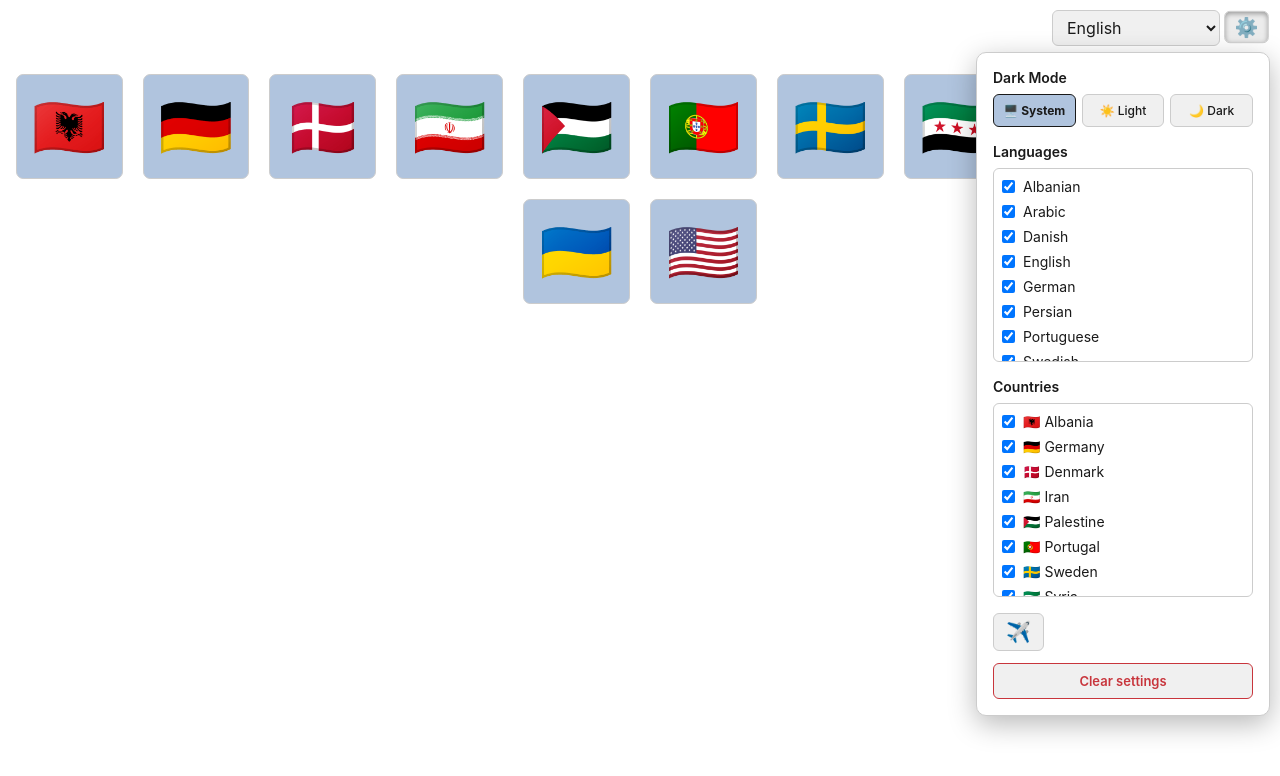
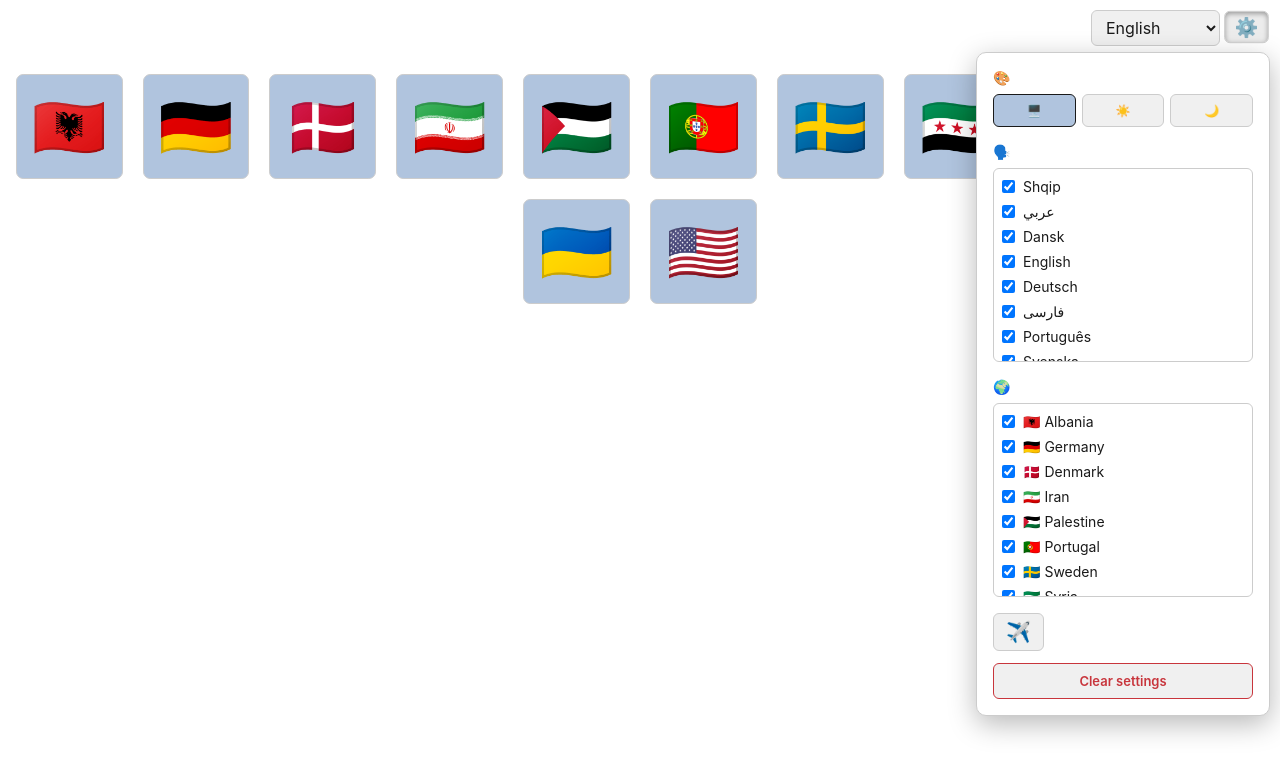
Before and after one commit to amerharb/flags, a React (Vite) app: page / in a window 1280 px wide. Both pictures are taken after a click on the button "⚙️". Shown: the top 776 px of the page. Built offline with nearby package versions, Linux system fonts and the light colour scheme.

Commit message:
- Show each language under its native name, so Arabic becomes عربي,   German becomes Deutsch, and so on - Show the National Anthem option as 🎺

```diff
--- a/src/App.tsx
+++ b/src/App.tsx
@@ -29,17 +29,17 @@ function App() {
 	// everything the build supports (after the beta feature flag)
 	const ALL_COUNTRIES: Country[] = [al, de, dk, ir, ps, pt, se, sy, tn, tr, ua, us].filter(isVisible)
 	const LANGUAGE_DEFS: { code: Language, display: string, beta?: boolean }[] = [
-		{ code: 'sq', display: 'Albanian' },
-		{ code: 'ar', display: 'Arabic' },
-		{ code: 'da', display: 'Danish' },
+		{ code: 'sq', display: 'Shqip' },
+		{ code: 'ar', display: 'عربي' },
+		{ code: 'da', display: 'Dansk' },
 		{ code: 'en', display: 'English' },
-		{ code: 'de', display: 'German' },
-		{ code: 'fa', display: 'Persian' },
-		{ code: 'pt', display: 'Portuguese' },
-		{ code: 'sv', display: 'Swedish' },
-		{ code: 'tr', display: 'Turkish' },
-		{ code: 'uk', display: 'Ukrainian' },
-		{ code: 'xa', display: 'National Anthem' },
+		{ code: 'de', display: 'Deutsch' },
+		{ code: 'fa', display: 'فارسی' },
+		{ code: 'pt', display: 'Português' },
+		{ code: 'sv', display: 'Svenska' },
+		{ code: 'tr', display: 'Türkçe' },
+		{ code: 'uk', display: 'Українська' },
+		{ code: 'xa', display: '🎺' },
 		{ code: 'xt', display: '🎹', beta: true },
 	]
 	const ALL_LANGUAGES = LANGUAGE_DEFS.filter(isVisible)
--- a/src/SettingsPanel.tsx
+++ b/src/SettingsPanel.tsx
@@ -2,10 +2,10 @@ import { useEffect, useRef, useState } from 'react'
 import { Language } from './countries/Country'
 import { Theme, Settings } from './settingsStore'
 
-const THEME_OPTIONS: { value: Theme, label: string }[] = [
-	{ value: 'system', label: '🖥️ System' },
-	{ value: 'light', label: '☀️ Light' },
-	{ value: 'dark', label: '🌙 Dark' },
+const THEME_OPTIONS: { value: Theme, icon: string, name: string }[] = [
+	{ value: 'system', icon: '🖥️', name: 'System' },
+	{ value: 'light', icon: '☀️', name: 'Light' },
+	{ value: 'dark', icon: '🌙', name: 'Dark' },
 ]
 
 type Props = {
@@ -70,24 +70,26 @@ export default function SettingsPanel({ settings, languages, countries, caching,
 			{open && (
 				<div className="settings-panel" role="dialog" aria-label="Settings">
 					<div className="settings-row">
-						<span className="settings-label">Dark Mode</span>
-						<div className="settings-segmented" role="group" aria-label="Dark Mode">
+						<span className="settings-label" title="Theme" aria-label="Theme">🎨</span>
+						<div className="settings-segmented" role="group" aria-label="Theme">
 							{THEME_OPTIONS.map(opt => (
 								<button
 									key={opt.value}
 									type="button"
 									className={settings.theme === opt.value ? 'segment selected' : 'segment'}
 									aria-pressed={settings.theme === opt.value}
+									aria-label={opt.name}
+									title={opt.name}
 									onClick={() => setTheme(opt.value)}
 								>
-									{opt.label}
+									{opt.icon}
 								</button>
 							))}
 						</div>
 					</div>
 
 					<div className="settings-row">
-						<span className="settings-label">Languages</span>
+						<span className="settings-label" title="Languages" aria-label="Languages">🗣️</span>
 						<div className="settings-checklist">
 							{languages.map(l => {
 								const shown = !settings.hiddenLanguages.includes(l.code)
@@ -108,7 +110,7 @@ export default function SettingsPanel({ settings, languages, countries, caching,
 					</div>
 
 					<div className="settings-row">
-						<span className="settings-label">Countries</span>
+						<span className="settings-label" title="Countries" aria-label="Countries">🌍</span>
 						<div className="settings-checklist">
 							{countries.map(c => {
 								const shown = !settings.hiddenCountries.includes(c.code)
```
Also changed, not shown: 2 other files (tests, documents, lock files or other folders).
